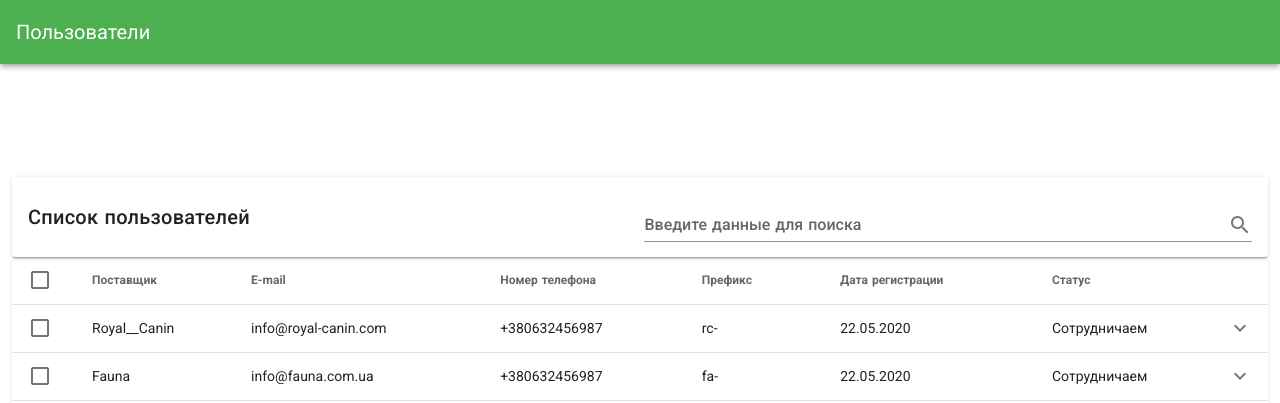
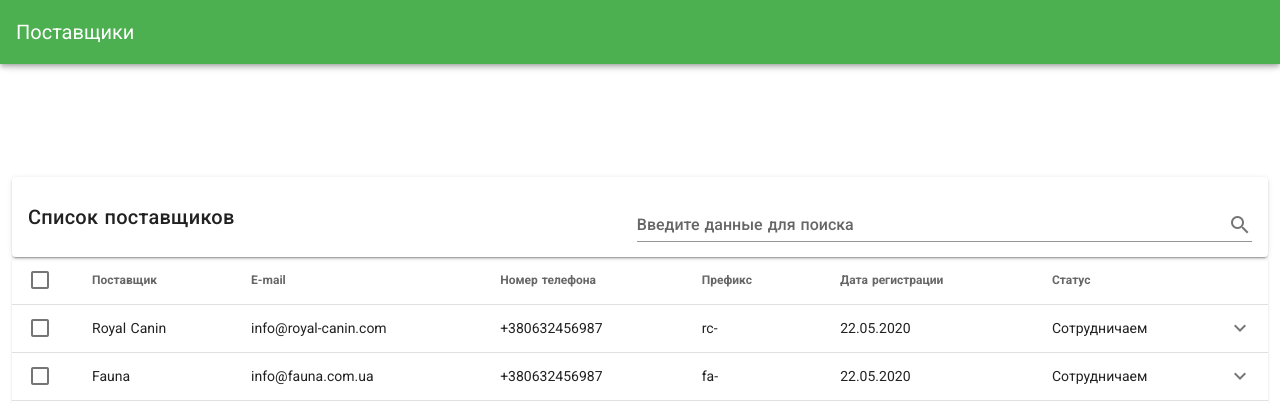
Before and after one commit to AlexanderKopyl/admin_provider_panel, a Nuxt app: page /admin/users in a window 1280 px wide. Shown: the top 403 px of the page. Built offline with nearby package versions, Linux system fonts and the light colour scheme.

Commit message:
22.05 17:41 users and orders pages

```diff
--- a/pages/admin/users/index.vue
+++ b/pages/admin/users/index.vue
@@ -7,7 +7,7 @@
       color="green"
       dark
     >
-      <v-toolbar-title >Пользователи</v-toolbar-title>
+      <v-toolbar-title >Поставщики</v-toolbar-title>
       <v-spacer></v-spacer>
     </v-app-bar>
 
@@ -22,7 +22,7 @@
           col="12">
           <v-card>
     <v-card-title>
-      Список пользователей
+      Список поставщиков
       <v-spacer></v-spacer>
       <v-text-field
         v-model="search"
@@ -49,7 +49,7 @@
       </template>
       <template v-slot:expanded-item="{ headers, item }">
         <td :colspan="headers.length">
-          <div class="provider__details">Подробная информация о пользователе: {{ item.provider__name }}</div>
+          <div class="provider__details">Подробная информация о поставщике: {{ item.provider__name }}</div>
           <v-row>
 
           </v-row>
@@ -101,7 +101,7 @@ data () {
       ],
       desserts: [
         {
-            provider__name: 'Royal__Canin',
+            provider__name: 'Royal Canin',
             provider__e_mail: "info@royal-canin.com",
             provider__phone_number: '+380632456987',
             provider__prefix: 'rc-',
@@ -154,24 +154,7 @@ data () {
   }
 </script>
 <style scope>
-.order__details{
+.provider__details{
   font-size: 20px;
 }
-.customer__info__col-1{
-  border-style: solid;
-  border-width: 0.2px;
-  padding: 5px;
-  text-align: center;
-}
-.customer__value__col-1{
-  font-weight: 700;
-  border-style: solid;
-  border-width: 0.2px;
-  padding: 5px;
-  text-align: center;
-}
-.customer__info_all{
-  margin-bottom: 5px;
-  border-bottom: dashed thin;
-}
 </style>
```
